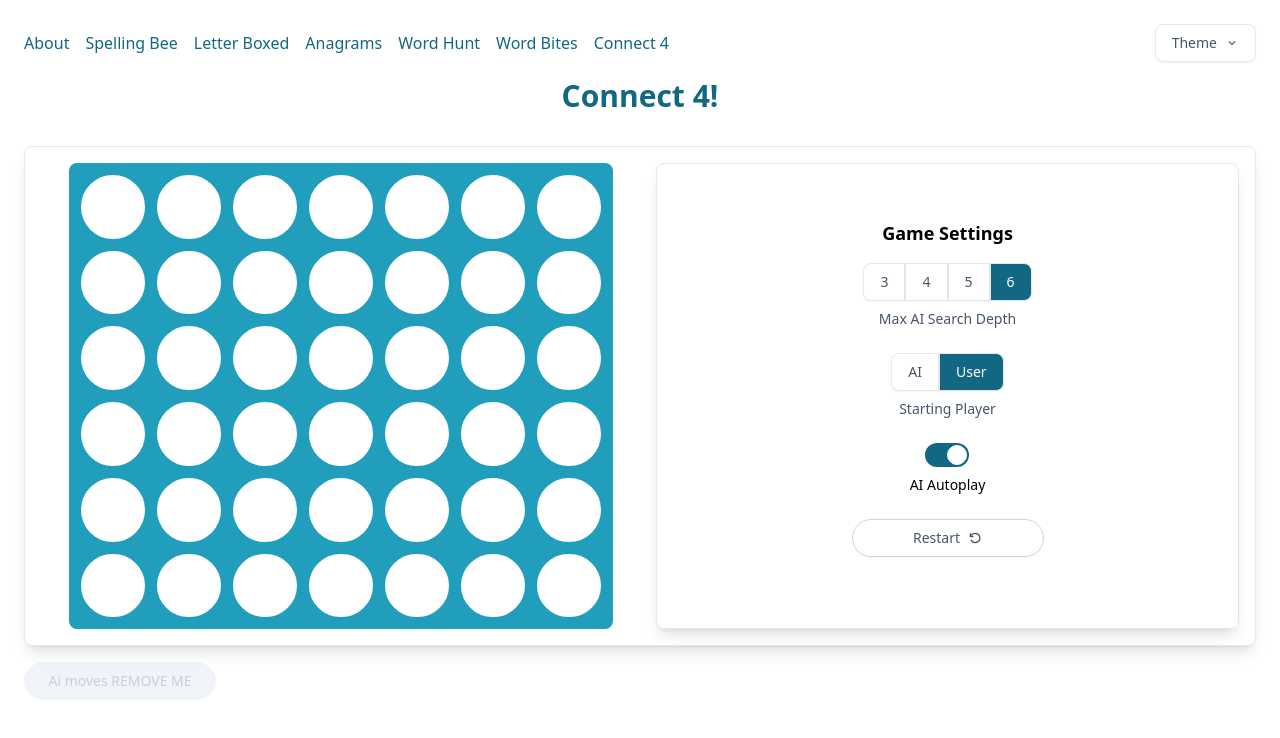
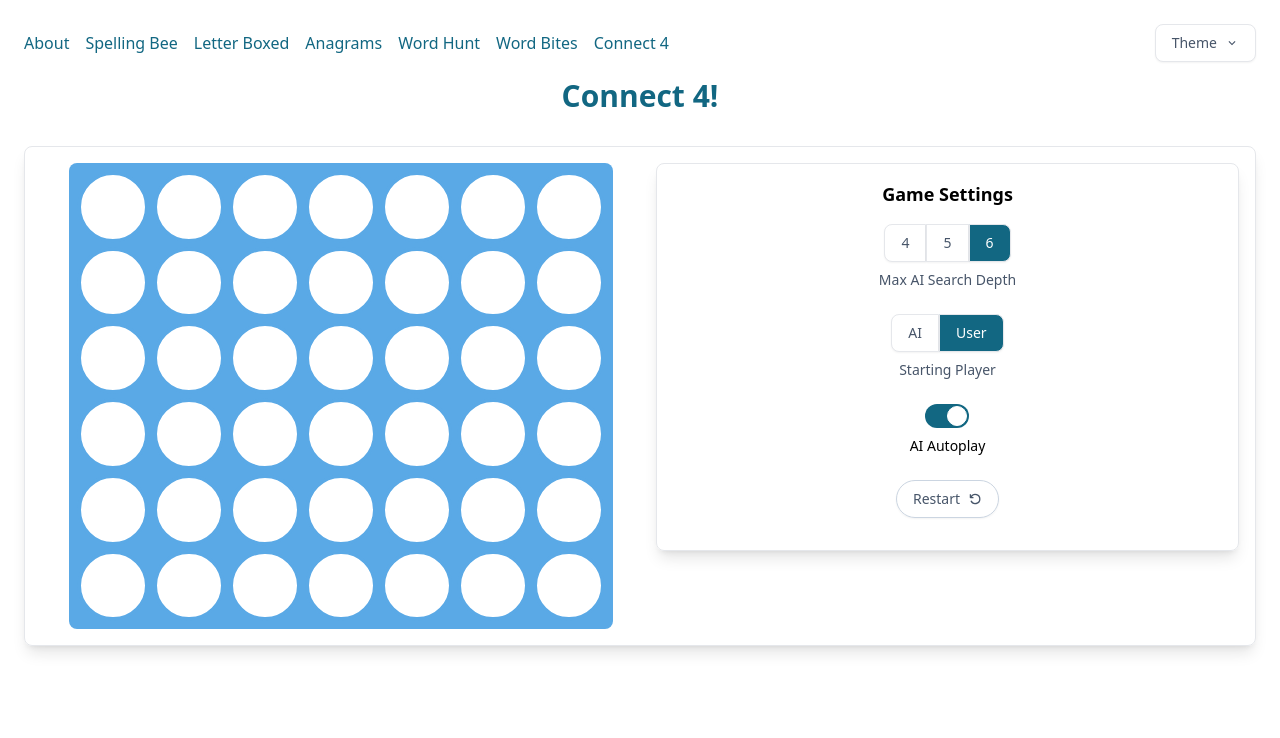
Before and after one commit to k-gerner/kyle-personal-website, a React (Create React App) app in the folder frontend/: page /connect4 in a window 1280 px wide. Shown: the top 738 px of the page. Built offline with nearby package versions, Linux system fonts and the light colour scheme.

Commit message:
connect 4 full frontend

```diff
--- a/frontend/src/pages/ai/gamepigeon/Connect4.tsx
+++ b/frontend/src/pages/ai/gamepigeon/Connect4.tsx
@@ -1,6 +1,7 @@
 import React, { useState, useRef, useEffect } from 'react';
 import { ButtonGroupPicker, ButtonGroupPickerOption } from '../../../components/ButtonGroupPicker';
 import { BooleanSelector } from '../../../atoms/BooleanSelector';
+import { ActionButton } from '../../../atoms/ActionButton';
 import { RiRobot2Line } from "react-icons/ri";
 import { LuCrown } from "react-icons/lu";
 import { VscDebugRestart } from "react-icons/vsc";
@@ -17,120 +18,102 @@ enum Player {
 const buttonStyle = "rounded-full border border-slate-300 py-2 px-4 text-center text-sm transition-all shadow-sm hover:shadow-lg text-slate-600 hover:text-text-contrast hover:bg-primary-base hover:border-primary-base focus-visible:text-text-contrast focus-visible:bg-primary-highlight focus-visible:border-primary-base active:border-primary-highlight active:text-text-contrast active:bg-primary-highlight disabled:pointer-events-none disabled:opacity-50 disabled:shadow-none disabled:opacity-50 disabled:bg-slate-200 disabled:border-slate-200 disabled:text-slate-400"
 
 const Connect4 = () => {
+    // Game settings
     const [autoplay, setAutoplay] = useState(true);
     const [maxDepth, setMaxDepth] = useState(6);
+    const [startingPlayer, setStartingPlayer] = useState<Player>(Player.User);
+    // Game state
+    const [gameStarted, setGameStarted] = useState(false);
+    const [playerTurn, setPlayerTurn] = useState<Player>(Player.User);
     const [playerLocations, setPlayerLocations] = useState<number[][]>([]);
     const [aiLocations, setAiLocations] = useState<number[][]>([]);
-    const [allowInput, setAllowInput] = useState(true);
+    const [winningLocations, setWinningLocations] = useState<number[][]>([]); // This can be used to highlight winning locations
     const [loading, setLoading] = useState(false);
-    const [playerTurn, setPlayerTurn] = useState(true);
     const [winner, setWinner] = useState<Player | null>(null);
-    const [startingPlayer, setStartingPlayer] = useState<Player>(Player.User);
-    const [gameStarted, setGameStarted] = useState(false);
-    //
-    //
-    //
-    //
-    //
-    //
-    //
-    //
-    //
-    //
-    // TODO: Cleanup any duplicative / complicated logic for all the similar vars
-    // e.g. playerturn, allowInput, gameStarted
-    //
-    //
-    //
-    //
-    //
-    //
-    //
-    //
-    //
-    //
-    //
-    //
-    //
-    //
-    //
 
-    const getCoordinateFromColumn = (column: number) => {
-        // Find the lowest empty row in the selected column
-        let lowestRow = 0;
-        [...playerLocations, ...aiLocations].forEach(([row, col]) => {
-            if (col === column) {
-                if (lowestRow === undefined || row >= lowestRow) {
-                    lowestRow = row + 1;
-                }
-            }
-        });
-        return [lowestRow, column];
-    }
 
     const getAiMove = async () => {
-        setAllowInput(false);
         setLoading(true);
         const res = await callEndpoint('api/game_pigeon/connect4', {
             playerLocations,
             aiLocations,
             maxSearchDepth: maxDepth
         });
-        const isWin = res.isWin;
         const selectedColumn = res.column;
-        const newAiLocation = getCoordinateFromColumn(selectedColumn);
+        const newAiLocation = getCoordinateFromColumn(selectedColumn, [...playerLocations, ...aiLocations]);
         const newAiLocations = [...aiLocations, newAiLocation];
+        if (res.isWin) {
+            const gameOverResponse = await checkGameOver(playerLocations, newAiLocations);
+            setWinningLocations(gameOverResponse.winningLocations);
+            setWinner(Player.AI);
+        }
         setAiLocations(newAiLocations);
-        if (isWin) {
-            setWinner(Player.AI);
-        } else {
-            setAllowInput(true);
-        }
     }
 
+    const checkGameOver = async (playerLocations: number[][], aiLocations: number[][]) => {
+        const response = await callEndpoint('api/game_pigeon/connect4/game_over', {
+            playerLocations,
+            aiLocations,
+        });
+        return response;
+    };
+
     const selectColumn = (column: number) => {
-        if (!allowInput || getCoordinateFromColumn(column)[0] >= ROWS) {
+        if (getCoordinateFromColumn(column, [...playerLocations, ...aiLocations])[0] >= ROWS) {
             return;
         }
         setGameStarted(true);
-        const newPlayerLocation = getCoordinateFromColumn(column);
+        const newPlayerLocation = getCoordinateFromColumn(column, [...playerLocations, ...aiLocations]);
         const newPlayerLocations = [...playerLocations, newPlayerLocation];
         setPlayerLocations(newPlayerLocations);
-        setPlayerTurn(false);
     }
 
     const resetGame = () => {
         setPlayerLocations([]);
         setAiLocations([]);
-        setAllowInput(true);
+        setWinningLocations([]);
         setLoading(false);
-        setPlayerTurn(true);
+        setPlayerTurn(startingPlayer);
         setWinner(null);
         setGameStarted(false);
     }
 
     useEffect(() => {
-        if (!playerTurn && autoplay) {
-            getAiMove();
+        const checkWinAndUpdate = async () => {
+            const gameOverResponse = await checkGameOver(playerLocations, aiLocations);
+            if (gameOverResponse.isOver) {
+                setWinningLocations(gameOverResponse.winning_locations);
+                setWinner(gameOverResponse.aiWins ? Player.AI : Player.User);
             }
-    }, [playerLocations]); // Trigger when playerLocations changes
+            else {
+                setPlayerTurn(Player.AI);
+            }
+        };
+
+        if (playerLocations.length >= 4 || aiLocations.length >= 4) {
+            checkWinAndUpdate();
+        } else if (playerLocations.length > 0) {
+            setPlayerTurn(Player.AI);
+        }
+    }, [playerLocations]);
 
     useEffect(() => {
-        setPlayerTurn(true);
+        if (aiLocations.length === 0) {
+            return;
+        }
+        setPlayerTurn(Player.User);
         setLoading(false);
-    }, [aiLocations]); // Reset player turn when AI locations change
+    }, [aiLocations]);
 
     useEffect(() => {
         if (winner) {
-            setAllowInput(false);
+            return;
         }
-    }, [winner]); // Disable input if there's a winner
+        if (playerTurn === Player.AI && autoplay && !loading) {
+            getAiMove();
+        }
+    }, [playerTurn, winner, autoplay, loading]);
 
-    useEffect(() => {
-        if (!playerTurn) {
-            setAllowInput(false);
-        }
-    }, [playerTurn]); // Disable input if it's AI's turn
 
     return (
         <div className="flex flex-col gap-4 bg-background-base min-h-screen">
@@ -141,9 +124,16 @@ const Connect4 = () => {
                         playerLocations={playerLocations}
                         aiLocations={aiLocations}
                         selectColumn={selectColumn}
-                        allowInput={allowInput}
+                        allowInput={playerTurn === Player.User && !winner}
+                        winningLocations={winningLocations}
                     />
                 </div>
+                <div className="flex flex-col w-full gap-2">
+                    {winner && (
+                        <div className="animate-revealFromTop overflow-hidden h-full">
+                            <WinnerSection winner={winner} onReset={resetGame} />
+                        </div>
+                    )}
                     <div className="border p-4 rounded-lg shadow-lg flex flex-col items-center justify-center gap-4 w-full">
                         <div className="flex flex-col text-center gap-2">
                             <h2 className="text-lg font-semibold">Game Settings</h2>
@@ -156,20 +146,17 @@ const Connect4 = () => {
                             startingPlayer={startingPlayer}
                             setStartingPlayer={(player: Player) => {
                                 if (!gameStarted) {
-                                console.log(`Setting starting player to ${player}`);
-                                setPlayerTurn(player === "user");
+                                    setPlayerTurn(player);
+                                }
                                 setStartingPlayer(player);
-                            }
                             }}
+                            onGetAiMove={getAiMove}
+                            disableAiMove={playerTurn === Player.User || loading || winner !== null}
                             onReset={resetGame}
                         />
                     </div>
                 </div>
-            <button
-                onClick={getAiMove}
-                disabled={playerTurn || loading}
-                className={`${buttonStyle} w-48`}
-            >Ai moves REMOVE ME</button>
+            </div>
         </div>
     );
 }
@@ -181,6 +168,8 @@ interface InputSectionProps {
     setAutoplay: (autoplay: boolean) => void;
     startingPlayer: Player;
     setStartingPlayer: (player: Player) => void;
+    onGetAiMove: () => void;
+    disableAiMove: boolean;
     onReset: () => void;
 }
 
@@ -191,12 +180,21 @@ const InputSection: React.FC<InputSectionProps> = ({
     setAutoplay,
     startingPlayer,
     setStartingPlayer,
+    onGetAiMove,
+    disableAiMove,
     onReset
 }) => {
+    const restartButtonLabel = (
+        <div className="flex flex-row justify-center items-center gap-2">
+            <span>Restart</span>
+            <VscDebugRestart />
+        </div>
+    )
+
     return (
         <div className="flex flex-col items-center gap-6 mb-4">
             <ButtonGroupPicker
-                options={[3, 4, 5, 6]}
+                options={[4, 5, 6]}
                 label="Max AI Search Depth"
                 selectedValue={maxDepth}
                 setValue={setMaxDepth}
@@ -215,17 +213,20 @@ const InputSection: React.FC<InputSectionProps> = ({
                 }}
                 labelOnBottom={true}
             />
-            <div className="flex justify-center">
-                <button
+            {
+                !autoplay && (
+                    <ActionButton
+                        label="Get AI Move"
+                        onClick={onGetAiMove}
+                        disabled={disableAiMove}
+                    />
+                )
+            }
+            <ActionButton
+                label={restartButtonLabel}
                 onClick={onReset}
-                    className={`${buttonStyle} w-48`}
-                >
-                    <div className="flex flex-row justify-center items-center gap-2">
-                        <span>Restart</span>
-                        {<VscDebugRestart />}
-                    </div>
-                </button>
-            </div>
+                className=""
+            />
         </div>
     );
 }
@@ -236,13 +237,15 @@ interface BoardProps {
     aiLocations: number[][]; // Array of AI locations, each sub-array contains [row, column]
     selectColumn: (column: number) => void;
     allowInput: boolean; // Whether the player can input moves
+    winningLocations?: number[][]; // to highlight winning locations
 }
 
 const Board: React.FC<BoardProps> = ({
     playerLocations,
     aiLocations,
     selectColumn,
-    allowInput
+    allowInput,
+    winningLocations = [],
 }) => {
     // State to track the hovered column
     const [hoveredColumn, setHoveredColumn] = useState<number | null>(null);
@@ -252,27 +255,55 @@ const Board: React.FC<BoardProps> = ({
         return locations.some(loc => loc[0] === row && loc[1] === col);
     };
 
+    const getCellClasses = (rowIndex: number, colIndex: number) => {
+        const classes = [];
+        const nextOpenRowForColumn = getCoordinateFromColumn(colIndex, [...playerLocations, ...aiLocations])[0];
+        const isAiLocation = locationExists(aiLocations, rowIndex, colIndex);
+        const isPlayerLocation = locationExists(playerLocations, rowIndex, colIndex);
+        const isWinningLocation = locationExists(winningLocations, rowIndex, colIndex);
+
+        if (allowInput && hoveredColumn === colIndex) {
+            if (rowIndex === nextOpenRowForColumn) {
+                classes.push("border-connect-4-board-highlight", "scale-105", "cursor-pointer");
+            } else {
+                classes.push("cursor-pointer");
+            }
+        }
+
+        if (isAiLocation) {
+            classes.push("bg-connect-4-piece-red");
+        }
+
+        if (isPlayerLocation) {
+            classes.push("bg-connect-4-piece-yellow");
+        }
+
+        if (isWinningLocation) {
+            classes.push("border-connect-4-board-highlight");
+        }
+
+        return classes.join(" ");
+    };
+
 
     return (
         <div className="flex flex-row justify-center">
-            <div className="relative bg-primary-base rounded-lg p-2 grid grid-cols-7 gap-1 w-full max-w-[34rem] aspect-[7/6]">
+            <div className="relative bg-connect-4-board rounded-lg p-2 grid grid-cols-7 gap-1 w-full max-w-[34rem] aspect-[7/6]">
                 {Array.from({ length: ROWS * COLUMNS }).map((_, index) => {
                     const colIndex = index % COLUMNS;
                     const rowIndex = ROWS - 1 - Math.floor(index / COLUMNS); // Reverse the row index
+                    const cellClasses = getCellClasses(rowIndex, colIndex);
 
                     return (
                         <div
                             key={`${rowIndex}-${colIndex}`}
-                            className={`flex items-center justify-center rounded-full border-4 border-primary-base bg-background-base transition-transform duration-200 ${allowInput && hoveredColumn === colIndex
-                                ? "border-primary-highlight scale-105 cursor-pointer"
-                                : ""
-                                } ${locationExists(aiLocations, rowIndex, colIndex) ? "bg-red-500" : ""} ${locationExists(playerLocations, rowIndex, colIndex) ? "bg-green-500" : ""}`}
+                            className={`flex items-center justify-center rounded-full border-4 border-connect-4-board bg-background-base transition-transform duration-200 ${cellClasses}`}
                             style={{
                                 clipPath: "circle(50%)",
                             }}
                             onMouseEnter={() => setHoveredColumn(colIndex)}
                             onMouseLeave={() => setHoveredColumn(null)}
-                            onClick={() => selectColumn(colIndex)}
+                            onClick={() => allowInput && selectColumn(colIndex)}
                         >
                             <span className="absolute flex items-center justify-center">
                                 {locationExists(aiLocations, rowIndex, colIndex) ? (
@@ -289,4 +320,44 @@ const Board: React.FC<BoardProps> = ({
     );
 };
 
+
+interface WinnerSectionProps {
+    winner: Player;
+    onReset: () => void;
+}
+
+const WinnerSection: React.FC<WinnerSectionProps> = ({ winner, onReset }) => {
+    const backgroundColor = winner === Player.User ? "bg-success" : "bg-danger";
+    return (
+        <div className={`border p-4 rounded-lg flex flex-col items-center justify-center gap-4 ${backgroundColor}`}>
+            <h2 className="text-2xl font-bold text-text-contrast">
+                {winner === Player.User ? "You Win!" : "AI Wins!"}
+            </h2>
+            <ActionButton
+                label="Play Again"
+                onClick={onReset}
+                className="text-text-contrast"
+            />
+        </div>
+    );
+};
+
+/**
+ * Get the coordinate for the next available row in the specified column.
+ * @param column specified column
+ * @param existingLocations array of existing locations, each sub-array contains [row, column]
+ * @returns
+ */
+function getCoordinateFromColumn(column: number, existingLocations: number[][]): [number, number] {
+    let lowestRow = 0;
+    existingLocations.forEach(([row, col]) => {
+        if (col === column) {
+            if (lowestRow === undefined || row >= lowestRow) {
+                lowestRow = row + 1;
+            }
+        }
+    });
+    return [lowestRow, column];
+}
+
 export default Connect4;
--- a/frontend/tailwind.config.js
+++ b/frontend/tailwind.config.js
@@ -22,6 +22,13 @@ const customColors = {
   'text-muted': 'var(--text-muted-color)',
   'text-contrast': 'var(--text-contrast-color)',
   'danger': 'var(--danger-color)',
+  'success': 'var(--success-color)',
+
+  // game specific
+  'connect-4-board': 'var(--connect-4-board-color)',
+  'connect-4-board-highlight': 'var(--connect-4-board-highlight-color)',
+  'connect-4-piece-red': 'var(--connect-4-piece-red-color)',
+  'connect-4-piece-yellow': 'var(--connect-4-piece-yellow-color)',
 }
 
 module.exports = {
@@ -41,10 +48,29 @@ module.exports = {
           '50%': { transform: 'scale(1.2)', opacity: '0.8' },
           '100%': { transform: 'scale(0)', opacity: '0' },
         },
+        slideInFromTop: {
+          '0%': { transform: 'translateY(-100%)', opacity: 0 },
+          '100%': { transform: 'translateY(0)', opacity: '1' },
+        },
+        revealFromTop: {
+          '0%': { clipPath: 'inset(0 0 100% 0)' },
+          '100%': { clipPath: 'inset(0 0 0 0)' },
+        },
+        revealFromTop2: {
+          '0%': { height: '0' },
+          // '50%': { height: '200%' },
+          '100%': { height: '200%' },
+        }
+        // expandVertically: {
+        //   '0%': { transform: 'scaleY(0)', transformOrigin: 'top' },
+        //   '100%': { transform: 'scaleY(1)%', transformOrigin: 'top' },
+        // },
       },
       animation: {
         dropdown: 'dropdown 0.1s ease-out',
         pop: 'pop 0.3s ease forwards',
+        slideInFromTop: 'slideInFromTop 0.3s ease-out forwards',
+        revealFromTop: 'revealFromTop2 1.0s ease-out forwards',
       },
     },
   },
```
Also changed, not shown: frontend/src/index.css (+8 -2 lines). Lines whose indentation alone changed are shown as unchanged.
